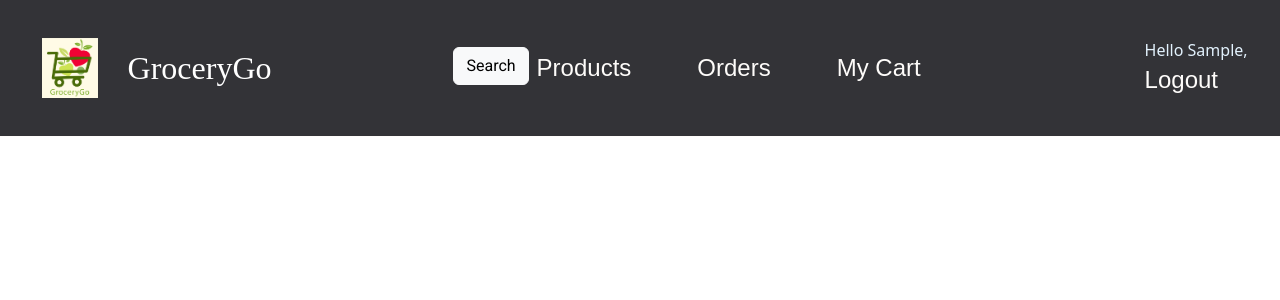
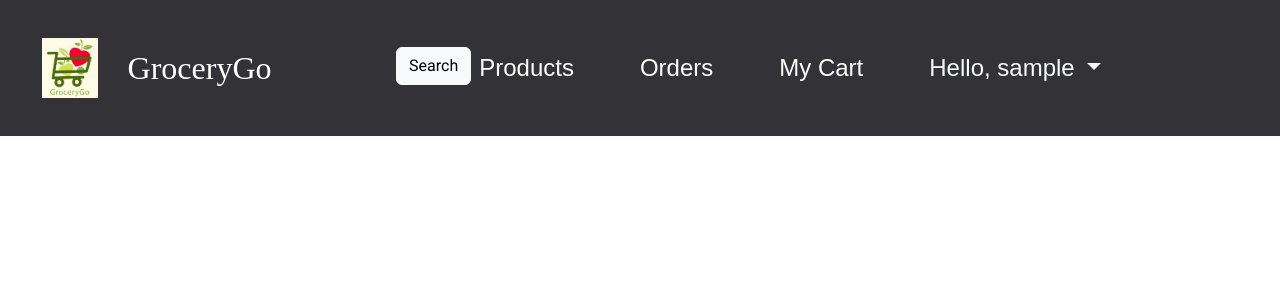
Before and after one commit to AuroraaSan/GroceryGo, a Django app: page /home/ in a window 1280 px wide. Shown: the top 300 px of the page. Run offline with Django 4.2, Linux system fonts and the light colour scheme; the visitor is signed in with stand-in values (Sample User, id 1); some libraries are stand-ins or nearby versions.

Commit message:
Edited navbar

```diff
--- a/static/css/CSS/base.css
+++ b/static/css/CSS/base.css
@@ -129,7 +129,7 @@ td {
 .container {
     margin-left: 0px;
     margin-right: 0px;
-    margin-top: 0px;
+    margin-top: 20px;
 }
 
 .logo-img {
--- a/static/script.js
+++ b/static/script.js
@@ -13,25 +13,29 @@
 
 document.addEventListener('scroll', () => {
     let nav = document.querySelector('nav');
+    let dropdown = document.querySelector('.user-name');
     let searchButton = document.querySelector('.search-button');
-    let helloMessage = document.querySelector('.hello-message');
+    //let helloMessage = document.querySelector('.hello-message');
 
     if (window.scrollY > 0) {
         nav.classList.remove("bg-dark");
         nav.style.backgroundColor = "#e3f2fd";
         nav.removeAttribute("data-bs-theme");
+        dropdown.classList.remove("link-light");
 
         // Change styles for search button and hello message
         searchButton.classList.remove("btn-light");
         searchButton.classList.add("btn-dark");
-        helloMessage.style.color = "#000"; // Use style.color to change text color
+        //helloMessage.style.color = "#000"; // Use style.color to change text color
     } else {
         nav.classList.add("bg-dark");
         nav.setAttribute("data-bs-theme", "dark");
+        dropdown.classList.add("link-light");
+
 
         // Revert styles for search button and hello message
         searchButton.classList.remove("btn-dark");
         searchButton.classList.add("btn-light");
-        helloMessage.style.color = "#e3f2fd"; // Revert text color
+        //helloMessage.style.color = "#e3f2fd"; // Revert text color
     }
 });
--- a/templates/base.html
+++ b/templates/base.html
@@ -30,25 +30,28 @@
                             <a class="nav-link {% if 'shop' in request.path %}active{% endif %}" href="{% url "shop:product_list" %}">Products</a>
                             <a class="nav-link {% if 'order' in request.path %}active{% endif %}" href="#">Orders</a>
                             <a class="nav-link {% if 'cart' in request.path %}active{% endif %}" href="{% url "cart:cart_detail" %}">My Cart</a>
-                            {% comment %} <a class="nav-link {% if 'account' in request.path %}active{% endif %}" href="{% url "account" %}">Profile</a> {% endcomment %}
-                    </div>
-
-
-                    {% if not request.user.is_authenticated %}
+                </div>
+                <div class="navbar-nav">
+                <div class="dropdown m-10">
+                    {% if user.is_authenticated %}
+                    <a href="#" class="nav-link d-block link-light text-decoration-none user-name dropdown-toggle"  id="dropdownUser1"
+                        data-bs-toggle="dropdown" aria-expanded="false">
+                        Hello, {{ user.username }}
+                    </a>
+                    <ul class="dropdown-menu text-small" aria-labelledby="dropdownUser1">
+                        <li><a class="dropdown-item" href="{% url 'account'%}">Profile</a></li>
+                        <li><a class="dropdown-item" href="{% url 'password_change'%}">Change password</a></li>
+                        <li><a class="dropdown-item" href="{% url 'logout' %}">Log Out</a></li>
+                    </ul>
+                    {% else %}
                     <div class="navbar-nav mr-auto">
                         <a class="nav-link" href="{% url 'register' %}">Register</a>
                         <a class="nav-link" href="{% url 'login' %}">Log In</a>
                     </div>
                     {% endif %}
                 </div>
-                {% if request.user.is_authenticated %}
-                        <div class="user-info">
-                            <span class="hello-message">Hello {{ request.user.first_name|default:request.user.username }},</span>
-                            <span class="logout-button">
-                                <a class="nav-link" href="{% url "logout" %}">Logout</a>
-                            </span>
-                        </div>
-                {% endif %}
+                </div>
+
             </div>
         </nav>
         <div class="collapse" id="collapseExample">
@@ -65,10 +68,13 @@
                 {% endfor %}
         {% endif %}
     <div id="content" class="container">
+
+
       <div class="row">{% block content %}{% endblock %}</div>
     </div>
 
-    <script src="{% static "bootstrap/js/bootstrap.js" %}"></script>
+    <script src="{% static "bootstrap/js/bootstrap.bundle.js" %}"></script>
+
     <script src="{% static "script.js" %}"></script>
   </body>
 </html>
```
